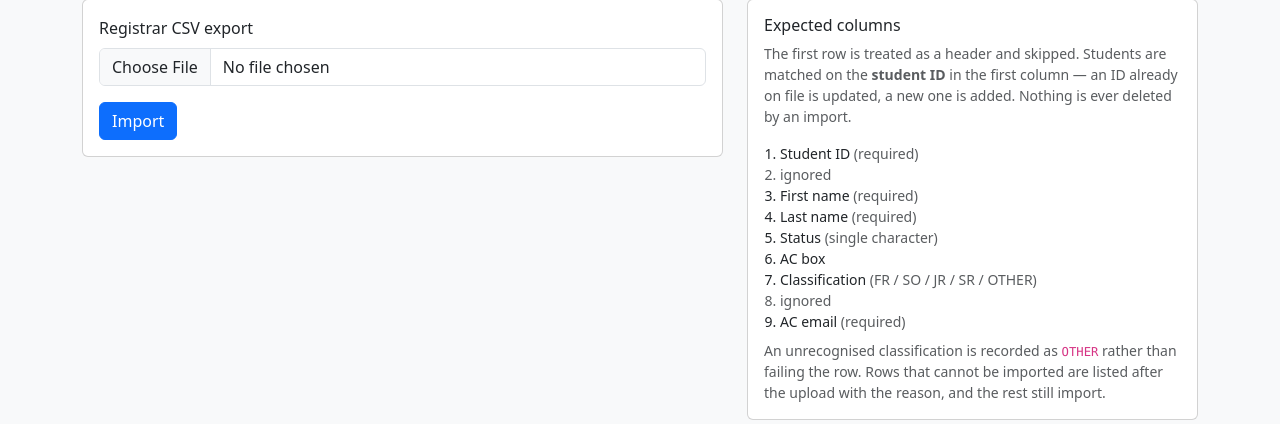
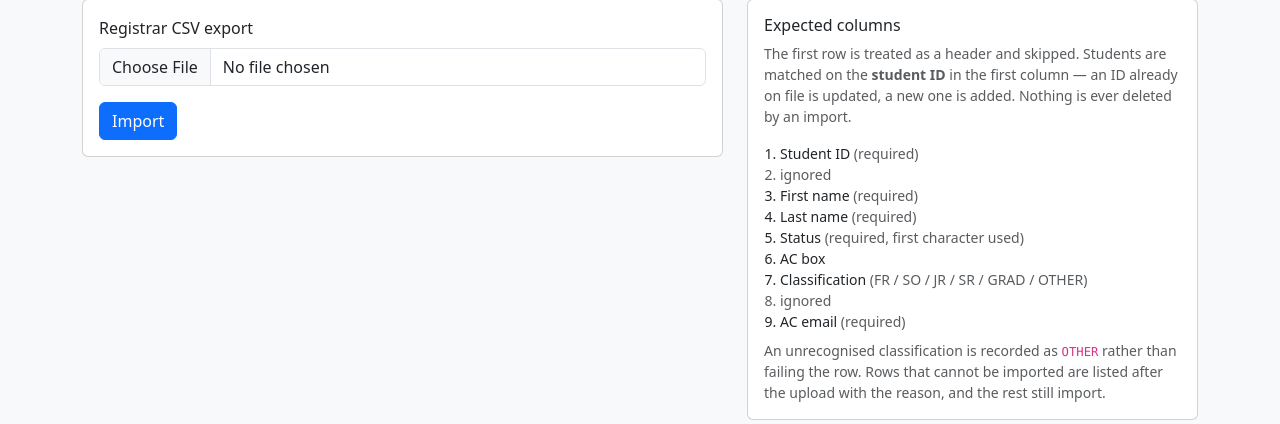
Before and after one commit to AC-Conflictus/ServiceStation-Tracker, a Spring Boot app: page /admin/students/import in a window 1280 px wide. Shown: the part 163-587 px from the top of the page. Run offline with Spring Boot 4, Linux system fonts and the light colour scheme; a user stored in the database is signed in; some of the project's set-up classes (security, data sources, template engines, error pages and the like) are left out, and stand-ins take their place; some libraries are stand-ins or nearby versions.

Commit message:
fix(TC-123): align import instructions with accepted fields

```diff
--- a/sstation-next/src/main/resources/templates/students/import.html
+++ b/sstation-next/src/main/resources/templates/students/import.html
@@ -44,9 +44,9 @@
                 <li class="text-muted">ignored</li>
                 <li>First name <span class="text-muted">(required)</span></li>
                 <li>Last name <span class="text-muted">(required)</span></li>
-                <li>Status <span class="text-muted">(single character)</span></li>
+                <li>Status <span class="text-muted">(required, first character used)</span></li>
                 <li>AC box</li>
-                <li>Classification <span class="text-muted">(FR / SO / JR / SR / OTHER)</span></li>
+                <li>Classification <span class="text-muted">(FR / SO / JR / SR / GRAD / OTHER)</span></li>
                 <li class="text-muted">ignored</li>
                 <li>AC email <span class="text-muted">(required)</span></li>
               </ol>
```
